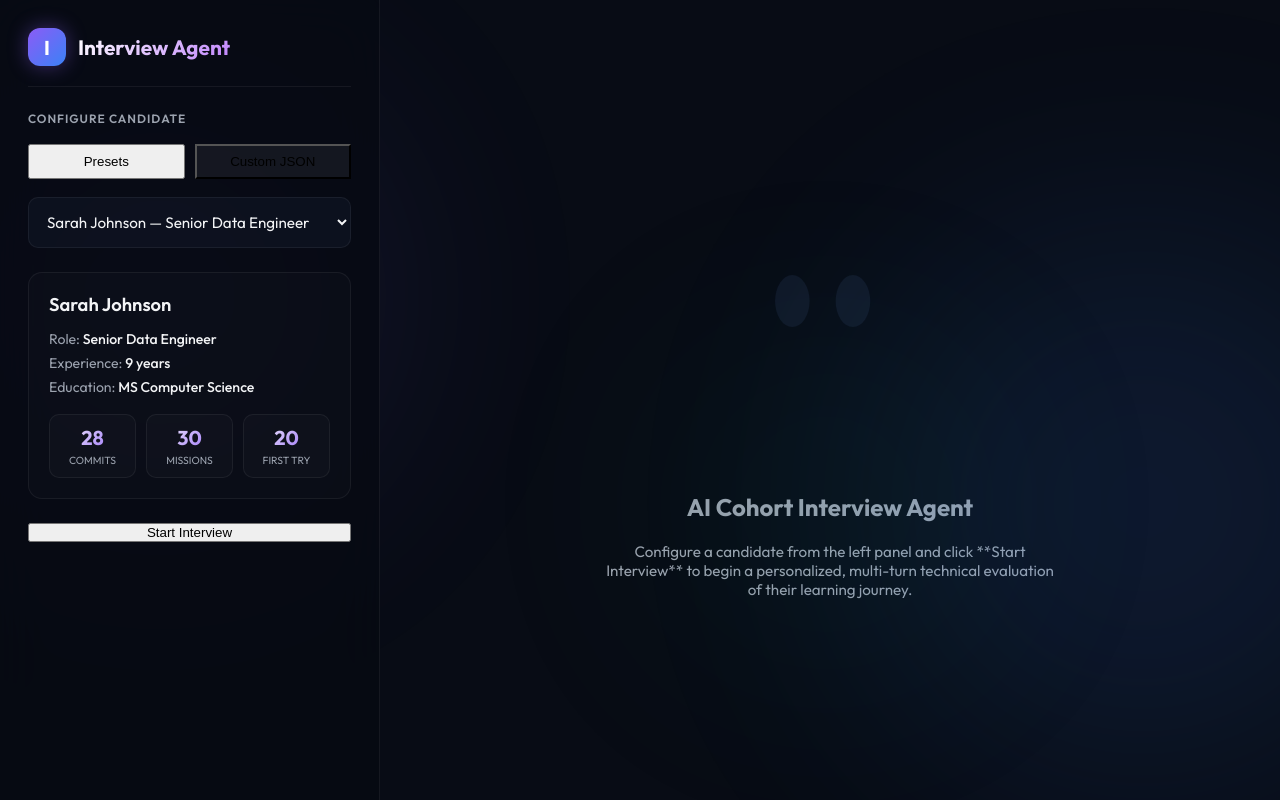
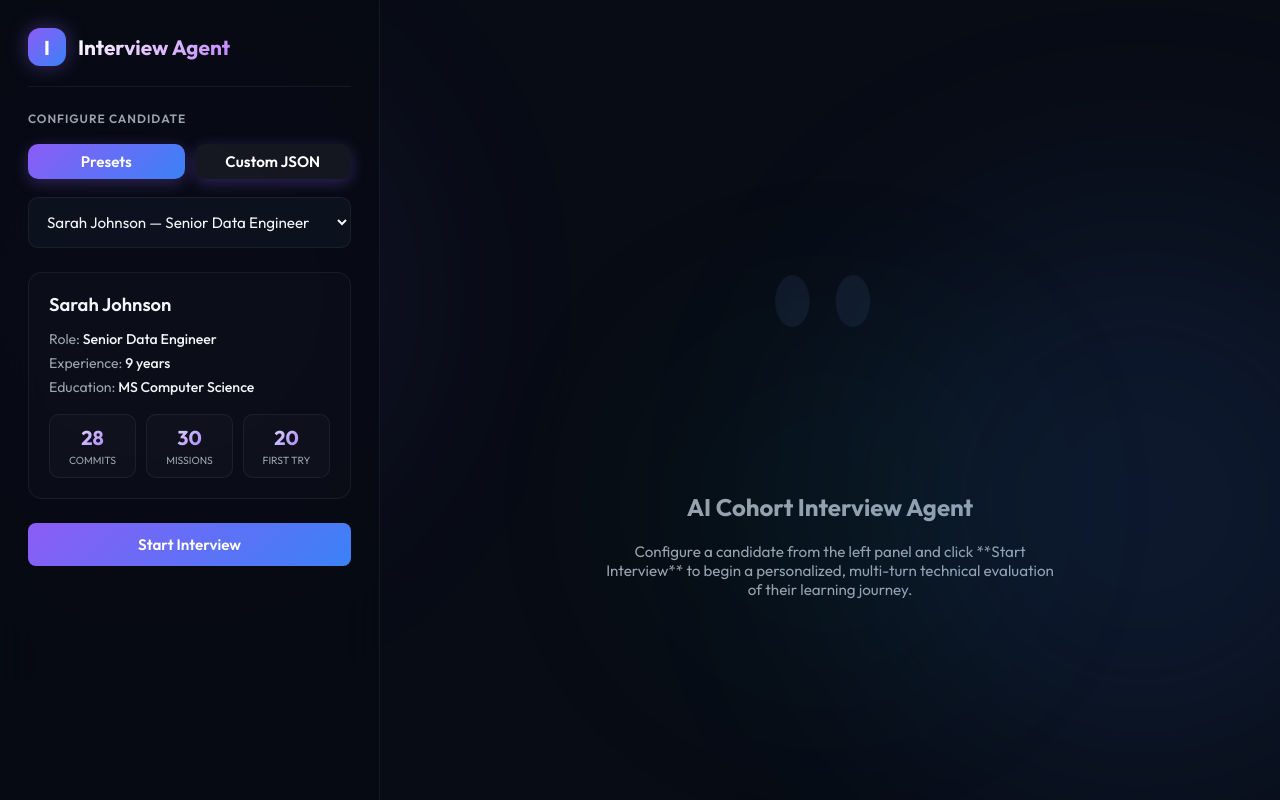
Before and after one commit to luckypandey213141-sudo/the-interview-agent, a Next.js app: page / in a window 1280 px wide. Built offline with nearby package versions, Linux system fonts and the light colour scheme; some icons are missing.

Commit message:
fix: restore original btn-send and btn-primary styling selectors in globals.css

```diff
--- a/app/globals.css
+++ b/app/globals.css
@@ -498,6 +498,55 @@ body {
   width: 100%;
 }
 
+.btn-send {
+  padding: 12px 24px;
+  background: linear-gradient(135deg, var(--primary), var(--accent-blue));
+  border: none;
+  border-radius: 10px;
+  color: #fff;
+  font-family: var(--font-sans);
+  font-weight: 600;
+  font-size: 0.95rem;
+  cursor: pointer;
+  box-shadow: 0 4px 15px rgba(139, 92, 246, 0.3);
+  transition: var(--transition-smooth);
+}
+
+.btn-send:hover {
+  transform: translateY(-1px);
+  box-shadow: 0 6px 20px rgba(139, 92, 246, 0.4);
+}
+
+.btn-send:active {
+  transform: translateY(1px);
+}
+
+.btn-send:disabled {
+  opacity: 0.5;
+  cursor: not-allowed;
+  transform: none;
+  box-shadow: none;
+}
+
+.btn-primary {
+  padding: 12px;
+  width: 100%;
+  background: linear-gradient(135deg, var(--primary), var(--accent-blue));
+  border: none;
+  border-radius: 8px;
+  color: #fff;
+  font-family: var(--font-sans);
+  font-weight: 600;
+  font-size: 0.95rem;
+  cursor: pointer;
+  transition: var(--transition-smooth);
+  text-align: center;
+}
+
+.btn-primary:hover {
+  opacity: 0.9;
+}
+
 /* Tailwind Class Mappings for Shadcn Components in our Vanilla CSS system */
 .flex { display: flex; }
 .flex-col { flex-direction: column; }
```
